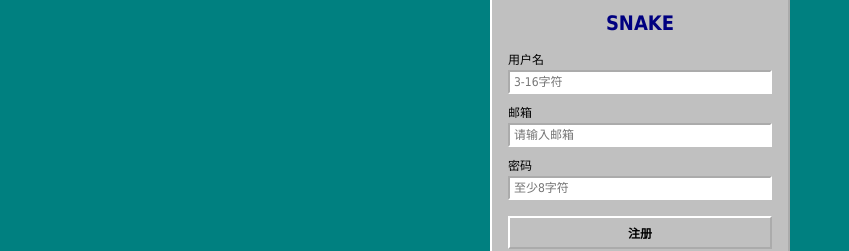
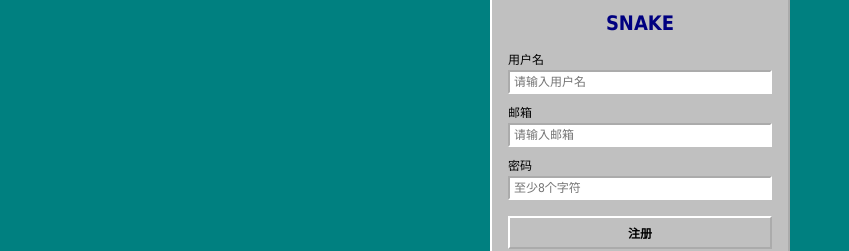
Before and after one commit to Yvessheng/snake-game, a React (Vite) app in the folder web/: page / in a window 1280 px wide. Both pictures are taken after a click on the button "注册". Shown: the part 264-515 px from the top of the page, without its empty margins (0-849 px from the left). Built offline with nearby package versions, Linux system fonts and the light colour scheme; no server answers.

Commit message:
fix: 修复TypeScript编译错误 - 删除未使用的导入和变量

```diff
--- a/web/src/pages/GamePage.tsx
+++ b/web/src/pages/GamePage.tsx
@@ -8,7 +8,7 @@ import { useAuth } from '../hooks/useAuth';
 import { api } from '../services/api';
 import { soundManager } from '../services/soundManager';
 import { CANVAS_SIZE, ZONES, getZoneConfig, getFoodConfig, FOOD_TYPES } from '../types/game';
-import type { ZoneUnlockNotification, FoodTypeId } from '../types/game';
+import type { FoodTypeId } from '../types/game';
 import type { SkinId } from '../types/skins';
 import { loadSkin } from '../types/skins';
 import { theme } from '../types/theme';
--- a/web/src/pages/LoginPage.tsx
+++ b/web/src/pages/LoginPage.tsx
@@ -14,7 +14,7 @@ export function LoginPage({ onLogin, onGoToRegister, onGoHome }: LoginPageProps)
   const [loading, setLoading] = useState(false);
   const [error, setError] = useState('');
 
-  const _handleSubmit = async (e: FormEvent) => {
+  const handleSubmit = async (e: FormEvent) => {
     e.preventDefault();
     setError('');
     setLoading(true);
--- a/web/src/pages/RegisterPage.tsx
+++ b/web/src/pages/RegisterPage.tsx
@@ -15,11 +15,11 @@ export function RegisterPage({ onRegister, onGoToLogin, onGoHome }: RegisterPage
   const [loading, setLoading] = useState(false);
   const [error, setError] = useState('');
 
-  const _handleSubmit = async (e: FormEvent) => {
+  const handleSubmit = async (e: FormEvent) => {
     e.preventDefault();
     setError('');
     if (password.length < 8) {
-      setError('密码至少8个字符');
+      setError('密码至少需要8个字符');
       return;
     }
     setLoading(true);
@@ -55,7 +55,7 @@ export function RegisterPage({ onRegister, onGoToLogin, onGoHome }: RegisterPage
 
           <div style={{ marginBottom: 10 }}>
             <label style={{ fontSize: 12, color: theme.text.primary, display: 'block', marginBottom: 2 }}>用户名</label>
-            <input type="text" value={username} onChange={(e) => setUsername(e.target.value)} placeholder="3-16字符" required minLength={3} maxLength={16} pattern="^[a-zA-Z0-9_]+$" style={{ width: '100%', boxSizing: 'border-box' }} />
+            <input type="text" value={username} onChange={(e) => setUsername(e.target.value)} placeholder="请输入用户名" required style={{ width: '100%', boxSizing: 'border-box' }} />
           </div>
           <div style={{ marginBottom: 10 }}>
             <label style={{ fontSize: 12, color: theme.text.primary, display: 'block', marginBottom: 2 }}>邮箱</label>
@@ -63,7 +63,7 @@ export function RegisterPage({ onRegister, onGoToLogin, onGoHome }: RegisterPage
           </div>
           <div style={{ marginBottom: 16 }}>
             <label style={{ fontSize: 12, color: theme.text.primary, display: 'block', marginBottom: 2 }}>密码</label>
-            <input type="password" value={password} onChange={(e) => setPassword(e.target.value)} placeholder="至少8字符" required minLength={8} style={{ width: '100%', boxSizing: 'border-box' }} />
+            <input type="password" value={password} onChange={(e) => setPassword(e.target.value)} placeholder="至少8个字符" required style={{ width: '100%', boxSizing: 'border-box' }} />
           </div>
 
           <button
@@ -71,6 +71,9 @@ export function RegisterPage({ onRegister, onGoToLogin, onGoHome }: RegisterPage
             onClick={(e) => { (e.target as HTMLButtonElement).form?.requestSubmit(); }}
             disabled={loading}
             style={{ width: '100%', padding: '6px 0', background: '#C0C0C0', border: '2px outset #FFFFFF', color: '#000', fontWeight: 700, fontSize: 12, cursor: loading ? 'not-allowed' : 'pointer', outline: 'none' }}
+            onMouseDown={(e) => { if (!loading) (e.target as HTMLButtonElement).style.borderStyle = 'inset'; }}
+            onMouseUp={(e) => { (e.target as HTMLButtonElement).style.borderStyle = 'outset'; }}
+            onMouseLeave={(e) => { (e.target as HTMLButtonElement).style.borderStyle = 'outset'; }}
           >
             {loading ? '注册中...' : '注册'}
           </button>
```
